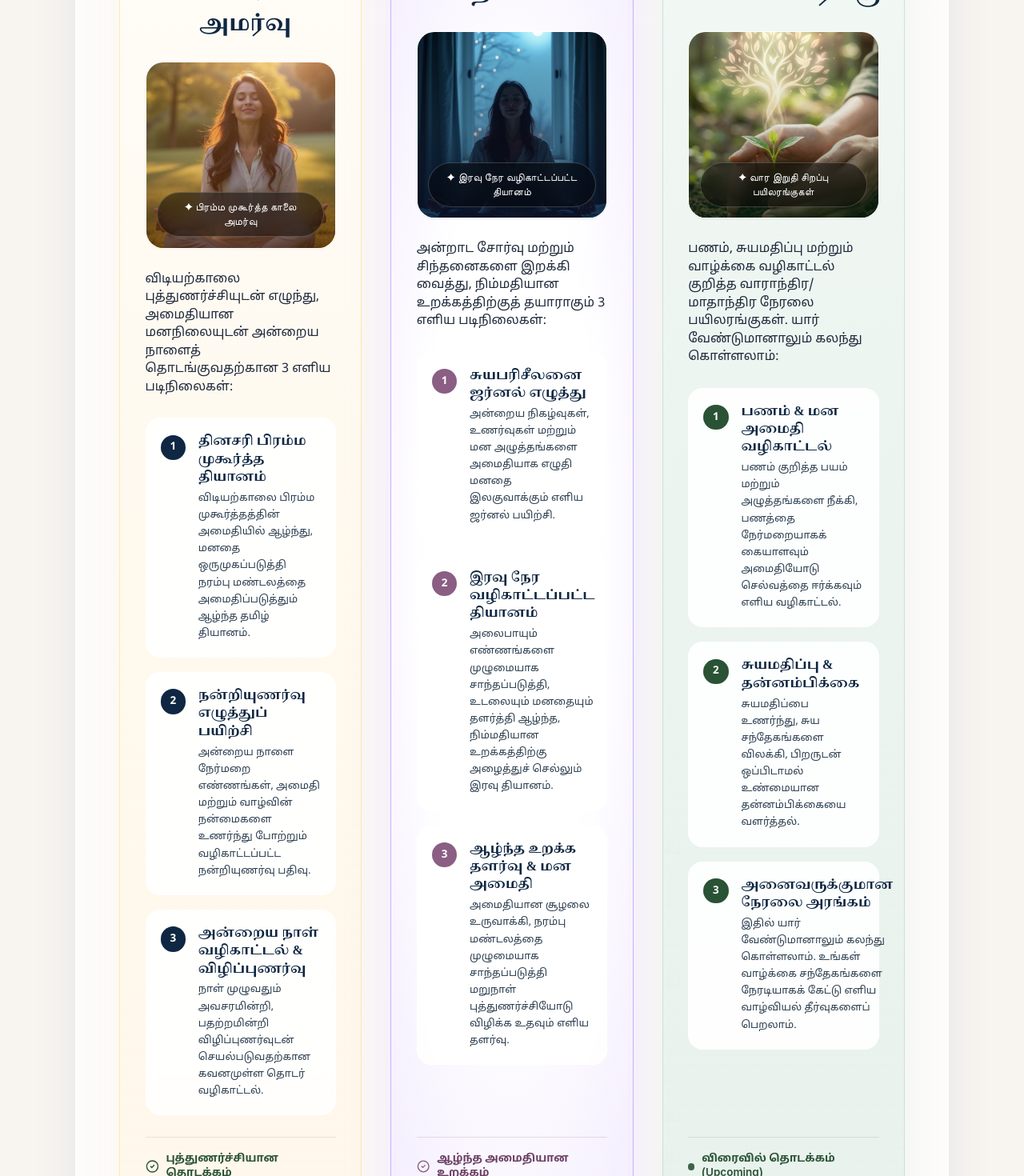
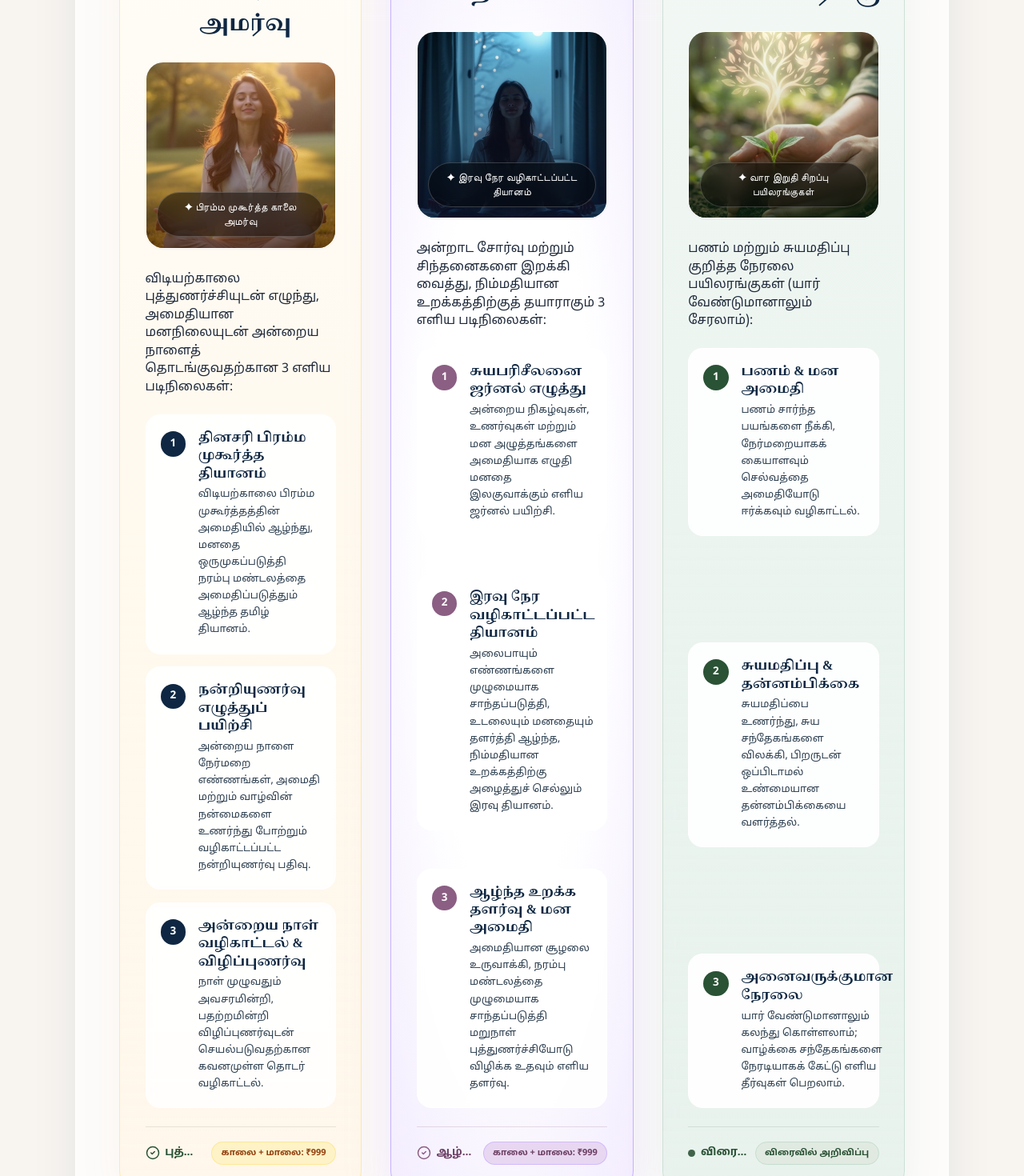
Before and after one commit to sridharis16042007-collab/peacebuddy-tamil, a Next.js app: page /programs in a window 1280 px wide. Shown: the part 1056-2526 px from the top of the page at 80% size. Built offline with nearby package versions, Linux system fonts and the light colour scheme.

Commit message:
Eliminate blank vertical space and balance program cards with unified flex distribution and single-line footers

```diff
--- a/app/programs/page.tsx
+++ b/app/programs/page.tsx
@@ -105,8 +105,8 @@ export default function ProgramsPage() {
           <div className="grid grid-cols-1 md:grid-cols-2 lg:grid-cols-3 gap-6 lg:gap-8 my-10">
 
             {/* 1. MORNING SESSION */}
-            <div className="rounded-[24px] p-6 sm:p-7 bg-gradient-to-b from-[#FFFDF8] via-[#FFF9EE] to-[#FFF5E6]/80 border border-[#FDE68A]/70 shadow-[0_20px_60px_rgba(217,119,6,0.06)] flex flex-col justify-between relative overflow-hidden">
-              <div>
+            <div className="rounded-[24px] p-6 sm:p-7 bg-gradient-to-b from-[#FFFDF8] via-[#FFF9EE] to-[#FFF5E6]/80 border border-[#FDE68A]/70 shadow-[0_20px_60px_rgba(217,119,6,0.06)] flex flex-col h-full relative overflow-hidden">
+              <div className="flex-1 flex flex-col">
                 {/* Session Header */}
                 <div className="flex items-center gap-3 mb-6">
                   <div className="p-3 rounded-full bg-[#FEF3C7] text-[#B45309] flex-shrink-0">
@@ -142,14 +142,14 @@ export default function ProgramsPage() {
                   </div>
                 </div>
 
-                <p className="text-xs sm:text-sm font-medium text-[#1E293B] mb-6 leading-relaxed">
+                <p className="text-xs sm:text-sm font-medium text-[#1E293B] mb-5 leading-relaxed">
                   {lang === 'ta'
                     ? 'விடியற்காலை புத்துணர்ச்சியுடன் எழுந்து, அமைதியான மனநிலையுடன் அன்றைய நாளைத் தொடங்குவதற்கான 3 எளிய படிநிலைகள்:'
                     : 'Start your day calm, focused, and energized with these 3 daily morning steps:'}
                 </p>
 
                 {/* Ordered Steps List */}
-                <div className="space-y-4">
+                <div className="flex-1 flex flex-col justify-between gap-3.5">
                   {/* Step 1: Brahma Muhurtham Meditation */}
                   <div className="flex items-start gap-3.5 p-4 rounded-[18px] bg-white/90 backdrop-blur-sm border border-white shadow-xs">
                     <span className="w-7 h-7 rounded-full bg-[#0F2742] text-white text-xs font-bold flex items-center justify-center flex-shrink-0 mt-0.5 shadow-xs">
@@ -209,12 +209,12 @@ export default function ProgramsPage() {
                 </div>
               </div>
 
-              <div className="mt-6 pt-4 border-t border-[#0F2742]/10 flex flex-wrap items-center justify-between gap-2 text-xs font-semibold">
-                <div className="flex items-center gap-2 text-[#2A5235]">
-                  <CheckCircle2 className="w-4 h-4 text-[#2A5235]" />
-                  <span>{lang === 'ta' ? 'புத்துணர்ச்சியான தொடக்கம்' : 'Energizing, mindful start'}</span>
+              <div className="mt-5 pt-4 border-t border-[#0F2742]/10 flex items-center justify-between gap-2 text-xs font-semibold">
+                <div className="flex items-center gap-1.5 text-[#2A5235] min-w-0">
+                  <CheckCircle2 className="w-4 h-4 text-[#2A5235] flex-shrink-0" />
+                  <span className="truncate">{lang === 'ta' ? 'புத்துணர்ச்சியான தொடக்கம்' : 'Energizing start'}</span>
                 </div>
-                <span className="px-2.5 py-1 rounded-full bg-[#FEF3C7] text-[#92400E] text-[11px] font-semibold border border-[#FDE68A]/80 shadow-2xs">
+                <span className="px-2.5 py-1 rounded-full bg-[#FEF3C7] text-[#92400E] text-[11px] font-bold border border-[#FDE68A]/80 shadow-2xs flex-shrink-0 whitespace-nowrap">
                   {lang === 'ta' ? 'காலை + மாலை: ₹999' : 'Morning + Evening: ₹999'}
                 </span>
               </div>
@@ -222,12 +222,12 @@ export default function ProgramsPage() {
 
             {/* 2. EVENING SESSION (Matching user's soft purple gradient & bold text) */}
             <div
-              className="rounded-[24px] p-6 sm:p-7 border border-[#BFA7FF]/85 shadow-[0_20px_60px_rgba(180,150,250,0.20)] flex flex-col justify-between relative overflow-hidden"
+              className="rounded-[24px] p-6 sm:p-7 border border-[#BFA7FF]/85 shadow-[0_20px_60px_rgba(180,150,250,0.20)] flex flex-col h-full relative overflow-hidden"
               style={{
                 background: 'radial-gradient(125% 105% at 50% 50%, #FFFFFF 28%, #F2EBFE 65%, #CBB3FE 100%)',
               }}
             >
-              <div>
+              <div className="flex-1 flex flex-col">
                 {/* Session Header */}
                 <div className="flex items-center gap-3 mb-6">
                   <div className="p-3 rounded-full bg-[#E8D7F1] text-[#8B5E83] flex-shrink-0 shadow-xs">
@@ -263,14 +263,14 @@ export default function ProgramsPage() {
                   </div>
                 </div>
 
-                <p className="text-xs sm:text-sm font-medium text-[#1E293B] mb-6 leading-relaxed">
+                <p className="text-xs sm:text-sm font-medium text-[#1E293B] mb-5 leading-relaxed">
                   {lang === 'ta'
                     ? 'அன்றாட சோர்வு மற்றும் சிந்தனைகளை இறக்கி வைத்து, நிம்மதியான உறக்கத்திற்குத் தயாராகும் 3 எளிய படிநிலைகள்:'
                     : 'Let go of daily stress, clear your mind, and prepare for a deep, peaceful sleep with these 3 steps:'}
                 </p>
 
                 {/* Ordered Steps List */}
-                <div className="space-y-4">
+                <div className="flex-1 flex flex-col justify-between gap-3.5">
                   {/* Step 1: Journal Writing */}
                   <div className="flex items-start gap-3.5 p-4 rounded-[18px] bg-white/90 backdrop-blur-sm border border-white shadow-xs">
                     <span className="w-7 h-7 rounded-full bg-[#8B5E83] text-white text-xs font-bold flex items-center justify-center flex-shrink-0 mt-0.5 shadow-xs">
@@ -330,20 +330,20 @@ export default function ProgramsPage() {
                 </div>
               </div>
 
-              <div className="mt-6 pt-4 border-t border-[#8B5E83]/20 flex flex-wrap items-center justify-between gap-2 text-xs font-semibold">
-                <div className="flex items-center gap-2 text-[#6B3E63]">
-                  <CheckCircle2 className="w-4 h-4 text-[#8B5E83]" />
-                  <span>{lang === 'ta' ? 'ஆழ்ந்த அமைதியான உறக்கம்' : 'Restorative, peaceful sleep'}</span>
+              <div className="mt-5 pt-4 border-t border-[#8B5E83]/20 flex items-center justify-between gap-2 text-xs font-semibold">
+                <div className="flex items-center gap-1.5 text-[#6B3E63] min-w-0">
+                  <CheckCircle2 className="w-4 h-4 text-[#8B5E83] flex-shrink-0" />
+                  <span className="truncate">{lang === 'ta' ? 'ஆழ்ந்த அமைதியான உறக்கம்' : 'Restful sleep'}</span>
                 </div>
-                <span className="px-2.5 py-1 rounded-full bg-[#E8D7F1] text-[#6B3E63] text-[11px] font-semibold border border-[#CBB3FE]/80 shadow-2xs">
+                <span className="px-2.5 py-1 rounded-full bg-[#E8D7F1] text-[#6B3E63] text-[11px] font-bold border border-[#CBB3FE]/80 shadow-2xs flex-shrink-0 whitespace-nowrap">
                   {lang === 'ta' ? 'காலை + மாலை: ₹999' : 'Morning + Evening: ₹999'}
                 </span>
               </div>
             </div>
 
             {/* 3. WEEKEND WORKSHOPS (Money, Inner Self-Value, Open to Everyone in Simple English) */}
-            <div className="rounded-[24px] p-6 sm:p-7 bg-gradient-to-b from-[#F3F8F5] via-[#EBF4EF] to-[#E3EFE8]/80 border border-[#C5DDD0]/80 shadow-[0_20px_60px_rgba(42,82,53,0.06)] flex flex-col justify-between relative overflow-hidden md:col-span-2 lg:col-span-1">
-              <div>
+            <div className="rounded-[24px] p-6 sm:p-7 bg-gradient-to-b from-[#F3F8F5] via-[#EBF4EF] to-[#E3EFE8]/80 border border-[#C5DDD0]/80 shadow-[0_20px_60px_rgba(42,82,53,0.06)] flex flex-col h-full relative overflow-hidden md:col-span-2 lg:col-span-1">
+              <div className="flex-1 flex flex-col">
                 {/* Session Header */}
                 <div className="flex items-center gap-3 mb-6">
                   <div className="p-3 rounded-full bg-[#DDE6DC] text-[#2A5235] flex-shrink-0">
@@ -378,14 +378,14 @@ export default function ProgramsPage() {
                   </div>
                 </div>
 
-                <p className="text-xs sm:text-sm font-medium text-[#1E293B] mb-6 leading-relaxed">
+                <p className="text-xs sm:text-sm font-medium text-[#1E293B] mb-5 leading-relaxed">
                   {lang === 'ta'
-                    ? 'பணம், சுயமதிப்பு மற்றும் வாழ்க்கை வழிகாட்டல் குறித்த வாராந்திர/மாதாந்திர நேரலை பயிலரங்குகள். யார் வேண்டுமானாலும் கலந்து கொள்ளலாம்:'
-                    : 'Weekly and monthly live online workshops on practical life topics. Open for everyone to join:'}
+                    ? 'பணம் மற்றும் சுயமதிப்பு குறித்த நேரலை பயிலரங்குகள் (யார் வேண்டுமானாலும் சேரலாம்):'
+                    : 'Live online workshops on money and self-value. Open for everyone to join:'}
                 </p>
 
                 {/* Ordered Steps List */}
-                <div className="space-y-4">
+                <div className="flex-1 flex flex-col justify-between gap-3.5">
                   {/* Step 1: Money & Financial Mindset */}
                   <div className="flex items-start gap-3.5 p-4 rounded-[18px] bg-white/90 backdrop-blur-sm border border-white shadow-xs">
                     <span className="w-7 h-7 rounded-full bg-[#2A5235] text-white text-xs font-bold flex items-center justify-center flex-shrink-0 mt-0.5 shadow-xs">
@@ -394,13 +394,13 @@ export default function ProgramsPage() {
                     <div>
                       <h4 className="text-[16px] font-serif font-semibold text-[#0F2742]">
                         {lang === 'ta'
-                          ? 'பணம் & மன அமைதி வழிகாட்டல்'
-                          : 'Money Mindset & Financial Peace'}
+                          ? 'பணம் & மன அமைதி'
+                          : 'Money Mindset & Peace'}
                       </h4>
                       <p className="text-[13px] text-[#2D3F50] font-medium mt-1 leading-relaxed">
                         {lang === 'ta'
-                          ? 'பணம் குறித்த பயம் மற்றும் அழுத்தங்களை நீக்கி, பணத்தை நேர்மறையாகக் கையாளவும் அமைதியோடு செல்வத்தை ஈர்க்கவும் எளிய வழிகாட்டல்.'
-                          : 'Learn how to remove money stress, build a healthy relationship with wealth, and attract abundance with peace of mind.'}
+                          ? 'பணம் சார்ந்த பயங்களை நீக்கி, நேர்மறையாகக் கையாளவும் செல்வத்தை அமைதியோடு ஈர்க்கவும் வழிகாட்டல்.'
+                          : 'Remove money stress, build healthy wealth habits, and attract abundance with peace of mind.'}
                       </p>
                     </div>
                   </div>
@@ -414,12 +414,12 @@ export default function ProgramsPage() {
                       <h4 className="text-[16px] font-serif font-semibold text-[#0F2742]">
                         {lang === 'ta'
                           ? 'சுயமதிப்பு & தன்னம்பிக்கை'
-                          : 'Inner Self-Value & Confidence'}
+                          : 'Inner Self-Value'}
                       </h4>
                       <p className="text-[13px] text-[#2D3F50] font-medium mt-1 leading-relaxed">
                         {lang === 'ta'
                           ? 'சுயமதிப்பை உணர்ந்து, சுய சந்தேகங்களை விலக்கி, பிறருடன் ஒப்பிடாமல் உண்மையான தன்னம்பிக்கையை வளர்த்தல்.'
-                          : 'Understand your true inner worth, overcome self-doubt, stop comparing yourself to others, and build lasting self-love.'}
+                          : 'Discover your true worth, overcome self-doubt, and stop comparing yourself to others.'}
                       </p>
                     </div>
                   </div>
@@ -432,25 +432,25 @@ export default function ProgramsPage() {
                     <div>
                       <h4 className="text-[16px] font-serif font-semibold text-[#0F2742]">
                         {lang === 'ta'
-                          ? 'அனைவருக்குமான நேரலை அரங்கம்'
-                          : 'Open for Everyone (Live Sessions)'}
+                          ? 'அனைவருக்குமான நேரலை'
+                          : 'Open for Everyone (Live)'}
                       </h4>
                       <p className="text-[13px] text-[#2D3F50] font-medium mt-1 leading-relaxed">
                         {lang === 'ta'
-                          ? 'இதில் யார் வேண்டுமானாலும் கலந்து கொள்ளலாம். உங்கள் வாழ்க்கை சந்தேகங்களை நேரடியாகக் கேட்டு எளிய வாழ்வியல் தீர்வுகளைப் பெறலாம்.'
-                          : 'Anyone can join these interactive live sessions. Ask your life questions directly, learn practical tools, and grow together.'}
+                          ? 'யார் வேண்டுமானாலும் கலந்து கொள்ளலாம்; வாழ்க்கை சந்தேகங்களை நேரடியாகக் கேட்டு எளிய தீர்வுகள் பெறலாம்.'
+                          : 'Anyone can join these live sessions, ask life questions directly, and learn practical tools.'}
                       </p>
                     </div>
                   </div>
                 </div>
               </div>
 
-              <div className="mt-6 pt-4 border-t border-[#0F2742]/10 flex flex-wrap items-center justify-between gap-2 text-xs text-[#2A5235] font-semibold">
-                <div className="flex items-center gap-2">
-                  <span className="w-2 h-2 rounded-full bg-[#2A5235] animate-pulse" />
-                  <span>{lang === 'ta' ? 'விரைவில் தொடக்கம் (Upcoming)' : 'Upcoming'}</span>
+              <div className="mt-5 pt-4 border-t border-[#0F2742]/10 flex items-center justify-between gap-2 text-xs text-[#2A5235] font-semibold">
+                <div className="flex items-center gap-1.5 min-w-0">
+                  <span className="w-2 h-2 rounded-full bg-[#2A5235] animate-pulse flex-shrink-0" />
+                  <span className="truncate">{lang === 'ta' ? 'விரைவில் தொடக்கம் (Upcoming)' : 'Upcoming'}</span>
                 </div>
-                <span className="px-2.5 py-1 rounded-full bg-[#DDE6DC]/70 text-[#2A5235] text-[11px] font-semibold border border-[#C5DDD0]">
+                <span className="px-2.5 py-1 rounded-full bg-[#DDE6DC]/70 text-[#2A5235] text-[11px] font-bold border border-[#C5DDD0] flex-shrink-0 whitespace-nowrap">
                   {lang === 'ta' ? 'விரைவில் அறிவிப்பு' : 'Coming Soon'}
                 </span>
               </div>
```
